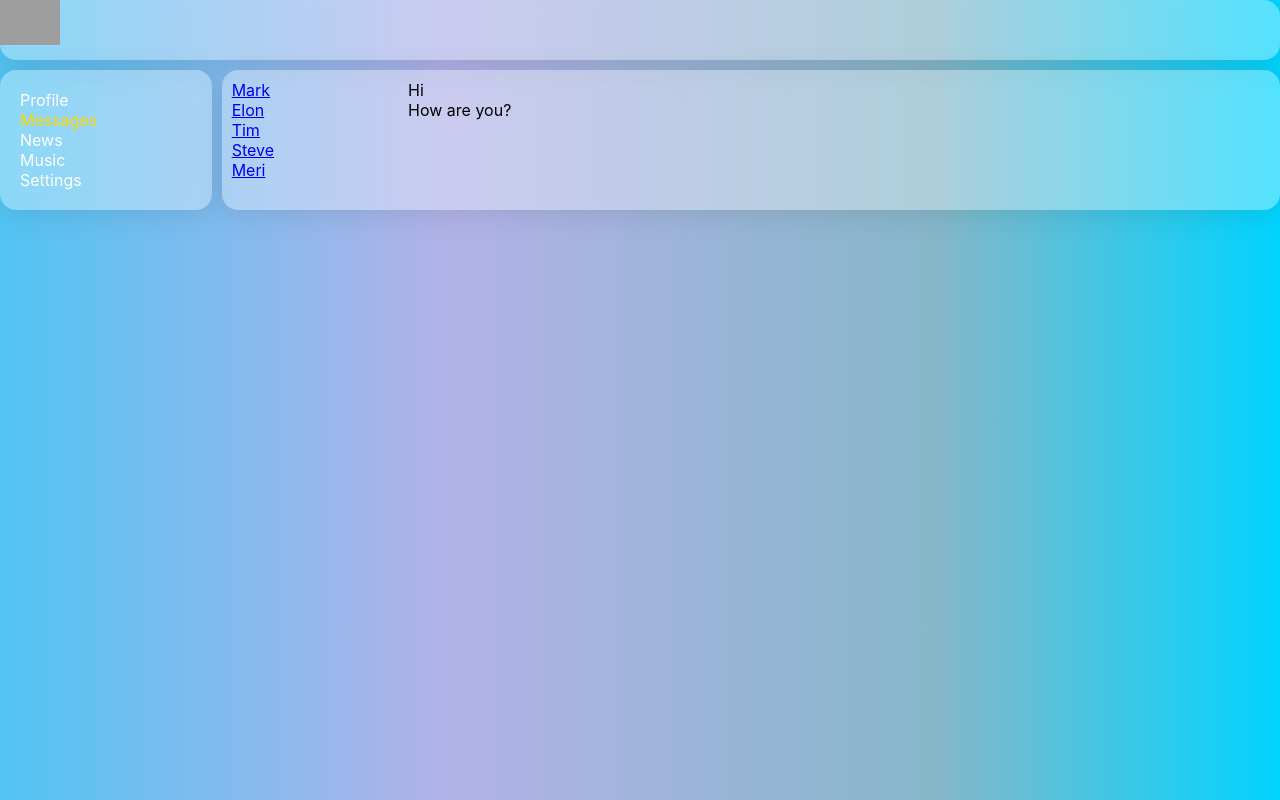
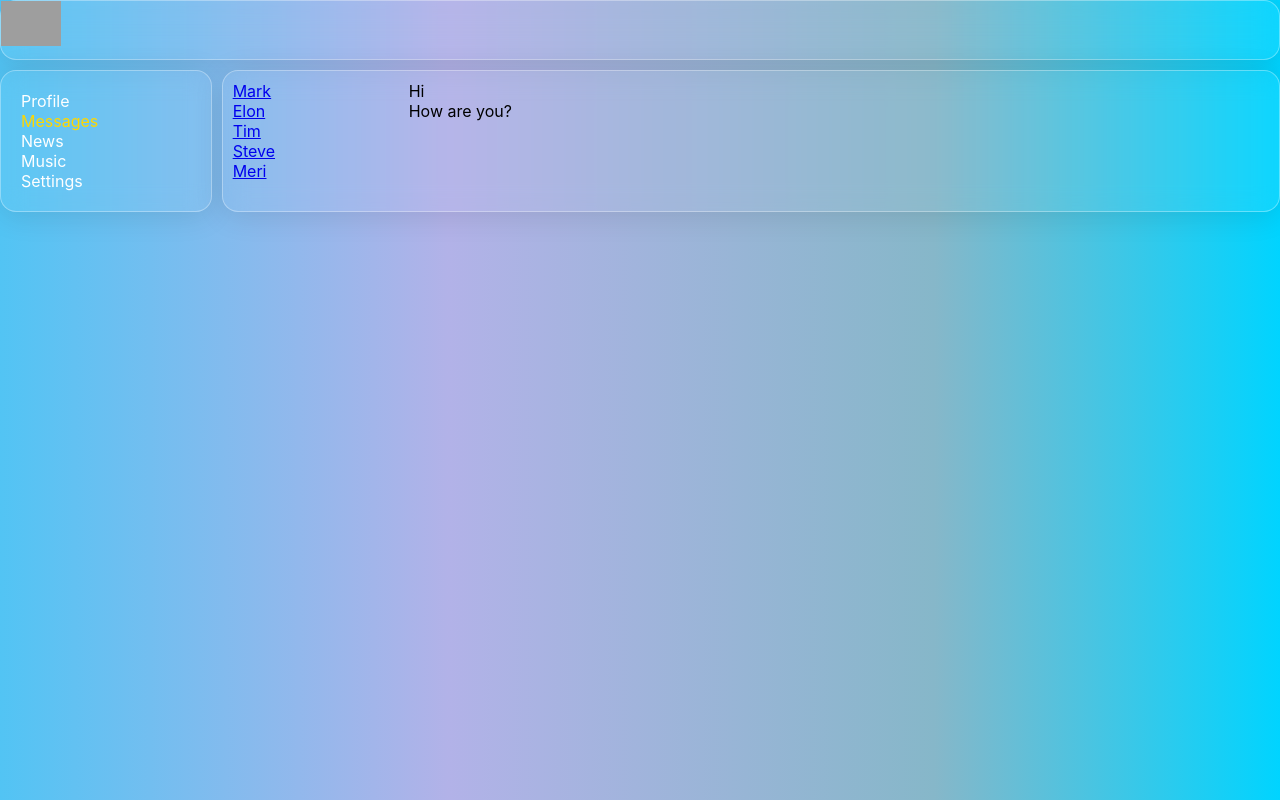
Before and after one commit to anotherShine/Social-network, a React (Create React App) app: page /dialogs in a window 1280 px wide. Built offline with nearby package versions, Linux system fonts and the light colour scheme; grey boxes are pictures that could not be loaded.

Commit message:
changed css glass style

```diff
--- a/src/App.css
+++ b/src/App.css
@@ -12,11 +12,10 @@
 
 .app-wrapper-content {
 
-    grid-area: c;
-    background: rgba(255, 255, 255, 0.33);
-    border-radius: 16px;
-    box-shadow: 0 4px 30px rgba(0, 0, 0, 0.1);
-    backdrop-filter: blur(5px);
-    -webkit-backdrop-filter: blur(5px);
-
+  background: rgba(255, 255, 255, 0.05);
+  border-radius: 16px;
+  box-shadow: 0 4px 30px rgba(0, 0, 0, 0.1);
+  backdrop-filter: blur(12.2px);
+  -webkit-backdrop-filter: blur(12.2px);
+  border: 1px solid rgba(255, 255, 255, 0.33);
 }
--- a/src/components/Dialogs/Dialogs.module.css
+++ b/src/components/Dialogs/Dialogs.module.css
@@ -3,9 +3,11 @@
     grid-template-columns: 2fr 10fr;
 
 }
+.dialog {
+    text-decoration: none;
+}
 .dialogsItems {
     padding: 10px;
-    text-decoration: none;
 }
 .dialogsItems .active{
     color: gold;
--- a/src/components/Header/Header.module.css
+++ b/src/components/Header/Header.module.css
@@ -1,12 +1,13 @@
 
 .header {
   grid-area: h;
-  background: rgba(255, 255, 255, 0.33);
-  border-radius: 16px;
-  box-shadow: 0 4px 30px rgba(0, 0, 0, 0.1);
-  backdrop-filter: blur(5px);
-  -webkit-backdrop-filter: blur(5px);
 
+background: rgba(255, 255, 255, 0.05);
+border-radius: 16px;
+box-shadow: 0 4px 30px rgba(0, 0, 0, 0.1);
+backdrop-filter: blur(12.2px);
+-webkit-backdrop-filter: blur(12.2px);
+border: 1px solid rgba(255, 255, 255, 0.33);
 }
 .header img {
   width: 60px;
--- a/src/components/Navigation/Navigation.jsx
+++ b/src/components/Navigation/Navigation.jsx
@@ -18,7 +18,7 @@ import classes from './Navigation.module.css';
 const Navigation = () => {
   return (
     <nav className={classes.nav}>
-      <div>
+      <div className={classes.item}>
         <NavLink to='/profile' className={navData => navData.isActive ? classes.active : classes.item} >Profile</NavLink>
       </div>
       <div className={classes.item}>
--- a/src/components/Navigation/Navigation.module.css
+++ b/src/components/Navigation/Navigation.module.css
@@ -2,11 +2,12 @@
   grid-area: n;
   padding: 20px;
 
-  background: rgba(255, 255, 255, 0.33);
+  background: rgba(255, 255, 255, 0.05);
   border-radius: 16px;
   box-shadow: 0 4px 30px rgba(0, 0, 0, 0.1);
-  backdrop-filter: blur(5px);
-  -webkit-backdrop-filter: blur(5px);
+  backdrop-filter: blur(12.2px);
+  -webkit-backdrop-filter: blur(12.2px);
+  border: 1px solid rgba(255, 255, 255, 0.33);
 }
 .item {
   color: white;
--- a/src/components/Profile/MyPosts/MyPosts.jsx
+++ b/src/components/Profile/MyPosts/MyPosts.jsx
@@ -12,8 +12,8 @@ const MyPosts = () => {
         <button>Add a new post</button>
       </div>
       <div className={classes.posts}></div>
-    <Post message ='Hi, how are you?' likeCount = "likes 15"/>
-    <Post message = "It's my first post" likeCount = "likes 23"/>
+      <Post message='Hi, how are you?' likeCount="likes 15" />
+      <Post message="It's my first post" likeCount="likes 23" />
 
     </div>
   )
```
